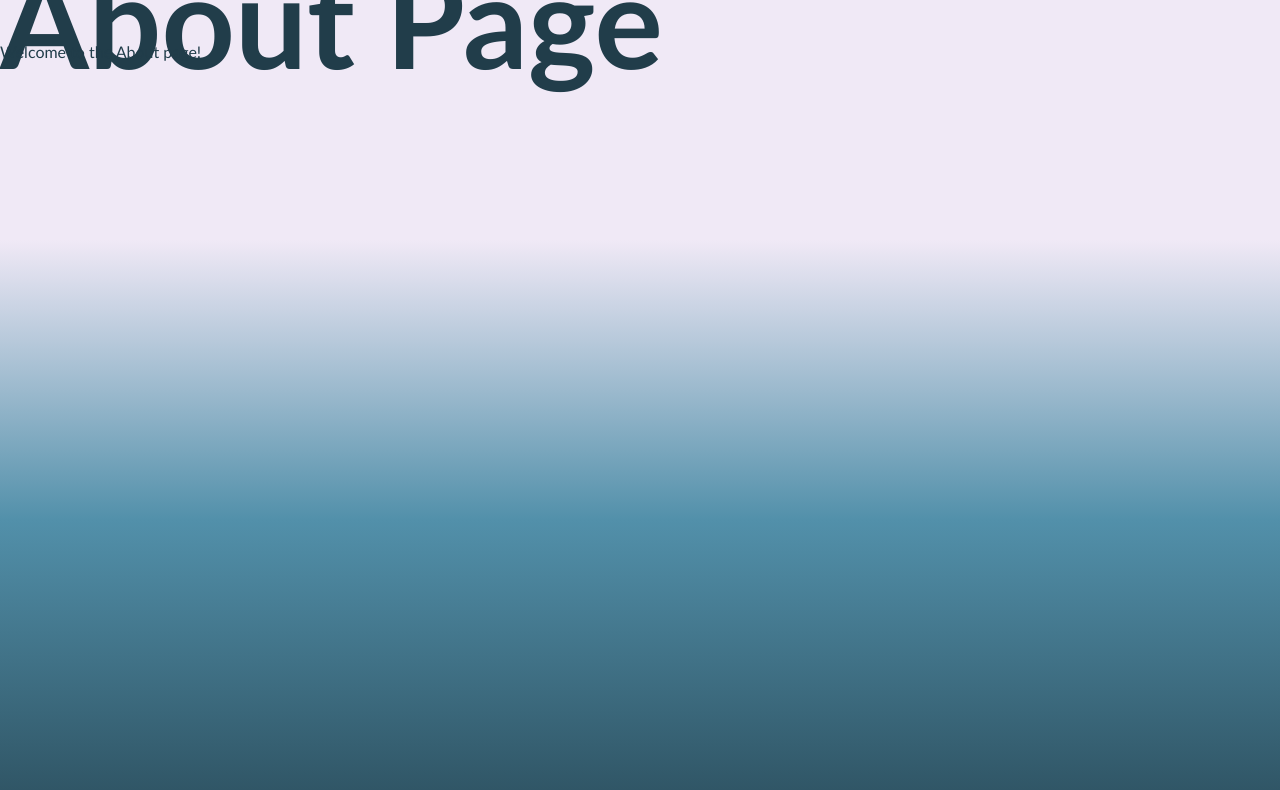
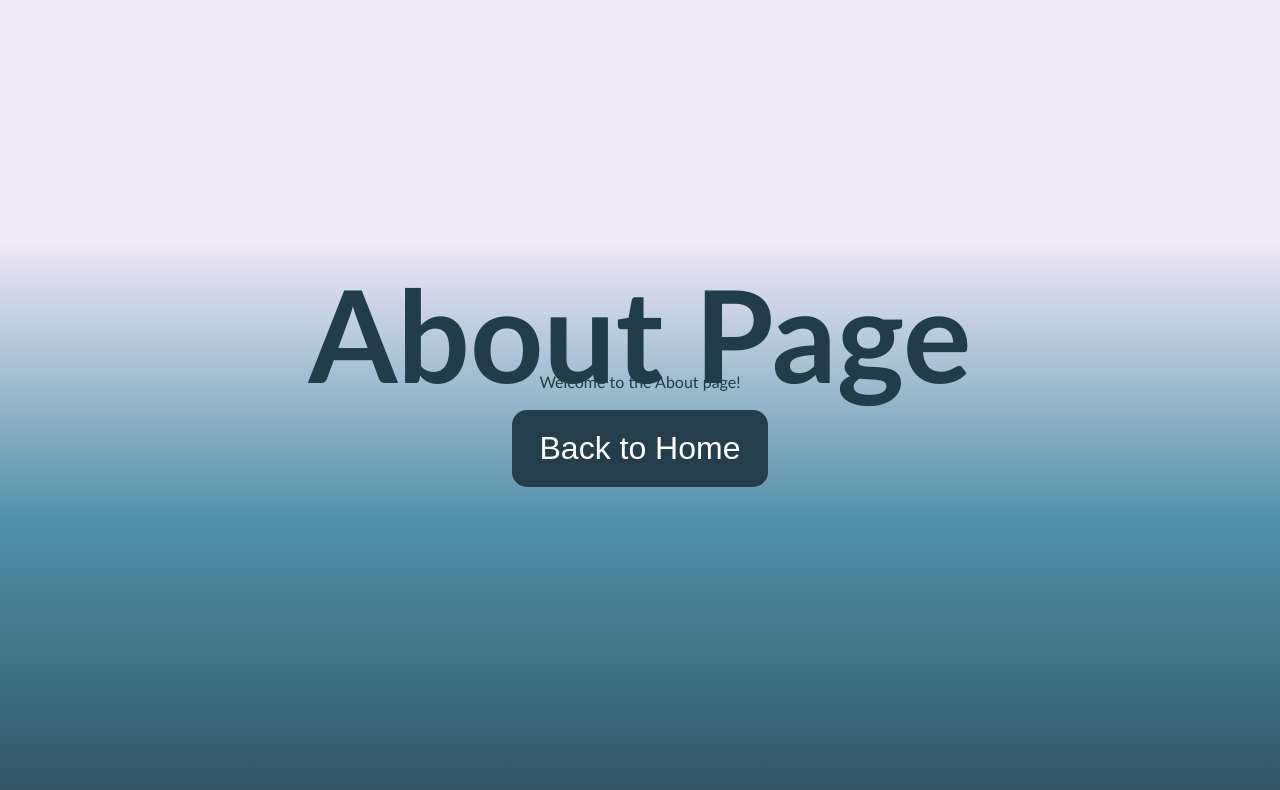
Before and after one commit to M8s-Technology-in-Smart-Society/M8s, a React (Vite) app in the folder Software/M8Find/: page /about in a window 1280 px wide. Shown: the top 790 px of the page. Built offline with nearby package versions, Linux system fonts and the light colour scheme.

Commit message:
Modified the about page .jsx and .css. Made a back button from about page to home page

```diff
--- /dev/null
+++ b/Software/M8Find/src/pages/About.css
@@ -0,0 +1,8 @@
+div {
+  display: flex;
+  flex-direction: column;
+  align-items: center;
+  justify-content: center;
+  height: 100vh;
+  text-align: center;
+}
--- a/Software/M8Find/src/pages/About.jsx
+++ b/Software/M8Find/src/pages/About.jsx
@@ -1,8 +1,15 @@
+import './About.css'
+import Button from '../components/button'
+import { useNavigate } from 'react-router-dom'
+
 function About() {
+  const navigate = useNavigate()
+
   return (
-    <div>
+    <div className ="about-container">
       <h1>About Page</h1>
       <p>Welcome to the About page!</p>
+      <Button onClick={() => navigate('/')}>Back to Home</Button>
     </div>
   )
 }
```
